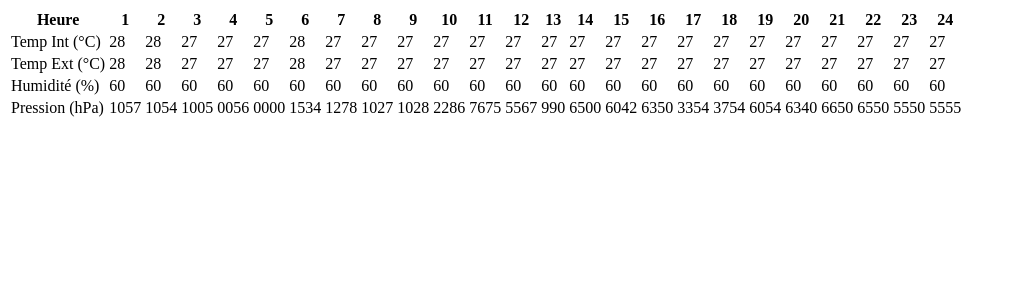
After one commit to GuillaumeMEY/meteo, a PHP site: page /test.php in a window 1280 px wide. The commit adds this page. Shown: the top 300 px of the page, without its empty margins (0-1013 px from the left). Run offline with PHP 8.4, Linux system fonts and the light colour scheme.

```diff
--- /dev/null
+++ b/test.php
@@ -0,0 +1,152 @@
+<!DOCTYPE html>
+<html lang="en">
+<head>
+    <meta charset="UTF-8">
+    <meta http-equiv="X-UA-Compatible" content="IE=edge">
+    <meta name="viewport" content="width=device-width, initial-scale=1.0">
+    <script src="logic.js"></script>
+    <title>Page de test</title>
+</head>
+<body>
+
+    <table>
+        <tr>
+            <th>Heure</th>
+            <th>1</th>
+            <th>2</th>
+            <th>3</th>
+            <th>4</th>
+            <th>5</th>
+            <th>6</th>
+            <th>7</th>
+            <th>8</th>
+            <th>9</th>
+            <th>10</th>
+            <th>11</th>
+            <th>12</th>
+            <th>13</th>
+            <th>14</th>
+            <th>15</th>
+            <th>16</th>
+            <th>17</th>
+            <th>18</th>
+            <th>19</th>
+            <th>20</th>
+            <th>21</th>
+            <th>22</th>
+            <th>23</th>
+            <th>24</th>
+
+        </tr>
+        <tr>
+            <td>Temp Int (°C)</td>
+            <td>28</td>
+            <td>28</td>
+            <td>27</td>
+            <td>27</td>
+            <td>27</td>
+            <td>28</td>
+            <td>27</td>
+            <td>27</td>
+            <td>27</td>
+            <td>27</td>
+            <td>27</td>
+            <td>27</td>
+            <td>27</td>
+            <td>27</td>
+            <td>27</td>
+            <td>27</td>
+            <td>27</td>
+            <td>27</td>
+            <td>27</td>
+            <td>27</td>
+            <td>27</td>
+            <td>27</td>
+            <td>27</td>
+            <td>27</td>
+
+        </tr>
+        <tr>
+            <td>Temp Ext (°C)</td>
+            <td>28</td>
+            <td>28</td>
+            <td>27</td>
+            <td>27</td>
+            <td>27</td>
+            <td>28</td>
+            <td>27</td>
+            <td>27</td>
+            <td>27</td>
+            <td>27</td>
+            <td>27</td>
+            <td>27</td>
+            <td>27</td>
+            <td>27</td>
+            <td>27</td>
+            <td>27</td>
+            <td>27</td>
+            <td>27</td>
+            <td>27</td>
+            <td>27</td>
+            <td>27</td>
+            <td>27</td>
+            <td>27</td>
+            <td>27</td>
+        </tr>
+        <tr>
+            <td>Humidité (%)</td>
+            <td>60</td>
+            <td>60</td>
+            <td>60</td>
+            <td>60</td>
+            <td>60</td>
+            <td>60</td>
+            <td>60</td>
+            <td>60</td>
+            <td>60</td>
+            <td>60</td>
+            <td>60</td>
+            <td>60</td>
+            <td>60</td>
+            <td>60</td>
+            <td>60</td>
+            <td>60</td>
+            <td>60</td>
+            <td>60</td>
+            <td>60</td>
+            <td>60</td>
+            <td>60</td>
+            <td>60</td>
+            <td>60</td>
+            <td>60</td>
+        </tr>
+        <tr>
+            <td>Pression (hPa)</td>
+            <td>1057</td>
+            <td>1054</td>
+            <td>1005</td>
+            <td>0056</td>
+            <td>0000</td>
+            <td>1534</td>
+            <td>1278</td>
+            <td>1027</td>
+            <td>1028</td>
+            <td>2286</td>
+            <td>7675</td>
+            <td>5567</td>
+            <td>990</td>
+            <td>6500</td>
+            <td>6042</td>
+            <td>6350</td>
+            <td>3354</td>
+            <td>3754</td>
+            <td>6054</td>
+            <td>6340</td>
+            <td>6650</td>
+            <td>6550</td>
+            <td>5550</td>
+            <td>5555</td>
+        </tr>
+    </table>
+</body>
+</html>
```
Also changed, not shown: index.php (+13 -12 lines).
